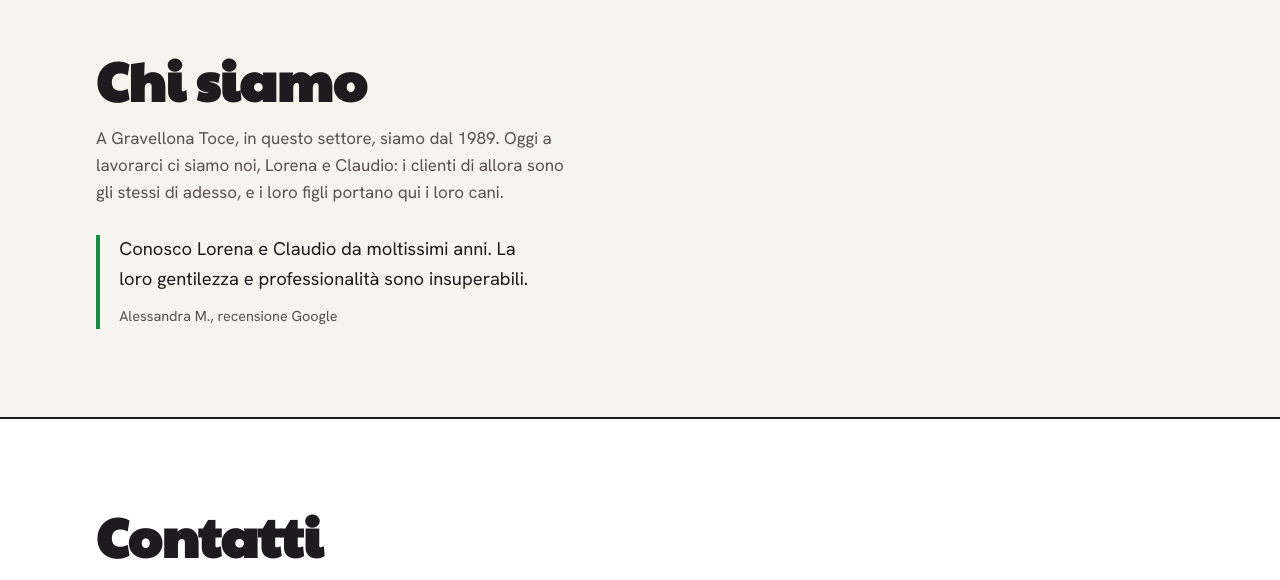
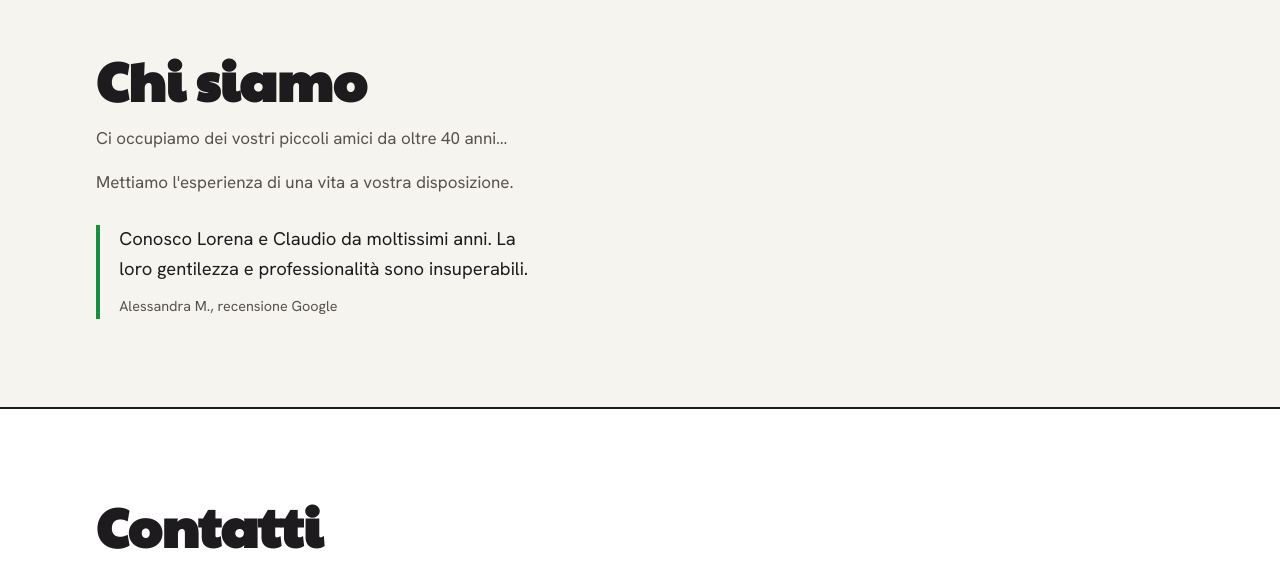
Before and after one commit to pietrondo/pit-panel, a website: page progetti/saladelcane/index.html in a window 1280 px wide. Shown: the part 3300-3880 px from the top of the page. Drawn offline with Linux system fonts and the light colour scheme.

Commit message:
fix(saladelcane): nuovo testo per la sezione Chi siamo

```diff
--- a/progetti/saladelcane/index.html
+++ b/progetti/saladelcane/index.html
@@ -155,9 +155,10 @@
       <div class="voce__testo">
         <h2 class="sezione__titolo">Chi siamo</h2>
         <p>
-          A Gravellona Toce, in questo settore, siamo dal 1989. Oggi a lavorarci
-          ci siamo noi, Lorena e Claudio: i clienti di allora sono gli stessi di
-          adesso, e i loro figli portano qui i loro cani.
+          Ci occupiamo dei vostri piccoli amici da oltre 40 anni…
+        </p>
+        <p>
+          Mettiamo l'esperienza di una vita a vostra disposizione.
         </p>
         <blockquote class="citazione">
           <p>Conosco Lorena e Claudio da moltissimi anni. La loro gentilezza e professionalità sono insuperabili.</p>
```
